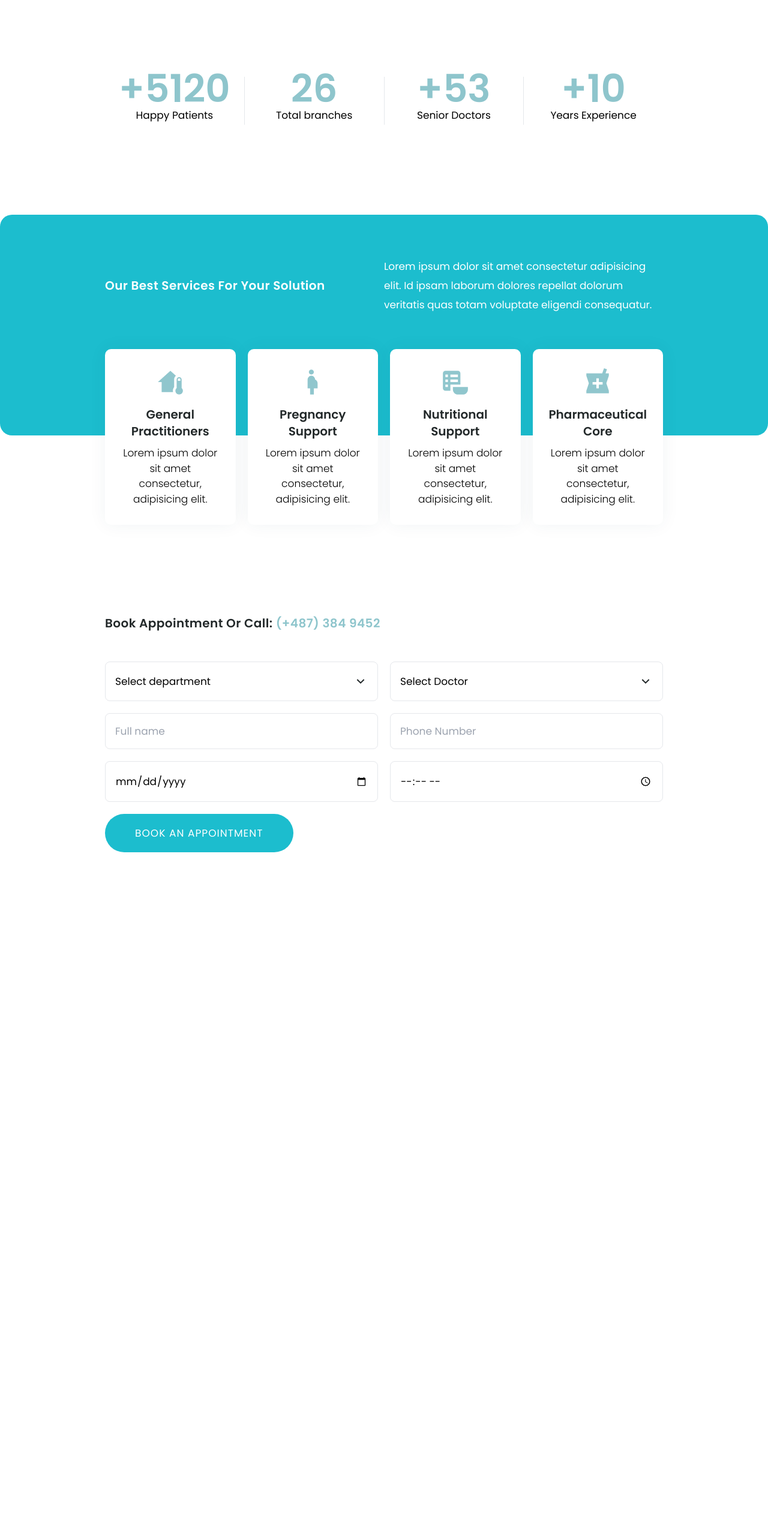
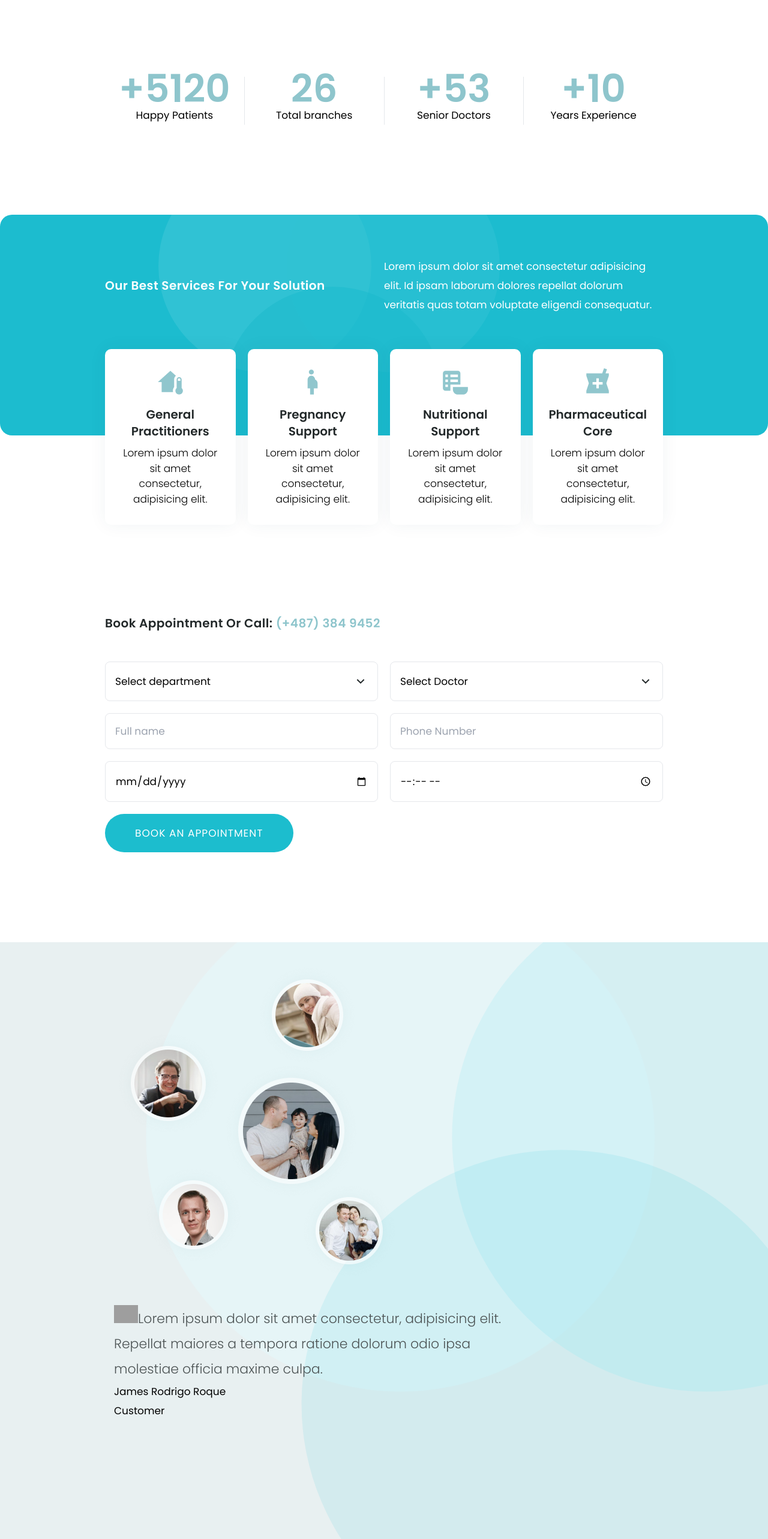
Before and after one commit to matheusht/whitelabel-lp, a React (Vite) app: page / in a window 1280 px wide. Shown: the part 969-3535 px from the top of the page at 60% size. Before the commit the page ends 2540 px from the top, so only its background shows below. Built offline with nearby package versions, Linux system fonts and the light colour scheme; grey boxes are pictures that could not be loaded.

Commit message:
Testimonials Component Stylezation

```diff
--- a/src/App.tsx
+++ b/src/App.tsx
@@ -2,6 +2,7 @@ import { Appointment } from 'components/Appointment'
 import { Header } from 'components/Header'
 import { Services } from 'components/Services'
 import { Stats } from 'components/Stats'
+import { Testimonials } from 'components/Testimonials'
 import { register } from 'swiper/element'
 register()
 
@@ -12,6 +13,7 @@ export function App() {
       <Stats />
       <Services />
       <Appointment />
+      <Testimonials />
     </>
   )
 }
--- /dev/null
+++ b/src/components/Testimonials/index.tsx
@@ -0,0 +1,41 @@
+/* eslint-disable tailwindcss/no-custom-classname */
+import { register } from 'swiper/element'
+register()
+
+export function Testimonials() {
+  return (
+    <>
+      <section className="testimonial bg-testimonials bg-cover bg-right bg-no-repeat py-12 xl:min-h-[595px] xl:py-0">
+        <div className="testimonial__container container mx-auto">
+          <div>
+            <div className="hidden xl:flex">
+              <img src="public/assets/img/testimonials/img.png" alt="" />
+            </div>
+            <div className="max-w-[98%] xl:max-w-[710px]">
+              <div className="swiper h-[400px]">
+                <div className="swiper-wrapper">
+                  <div className="swiper-slide">
+                    <div className="flex h-full flex-col items-start justify-center ">
+                      <div className="mx-auto max-w-[680px] text-center xl:text-left">
+                        <p className="before:top-o relative text-center text-[22px] font-light leading-[190%] text-[#4c5354] before:inline-block before:size-10 before:bg-quoteLeft before:bg-contain before:bg-bottom before:bg-no-repeat xl:text-left">
+                          <span>
+                            Lorem ipsum dolor sit amet consectetur, adipisicing
+                            elit. Repellat maiores a tempora ratione dolorum
+                            odio ipsa molestiae officia maxime culpa.
+                          </span>
+                        </p>
+                        <div>James Rodrigo Roque</div>
+                        <div>Customer</div>
+                      </div>
+                    </div>
+                  </div>
+                </div>
+                <div className="swiper-pagination"></div>
+              </div>
+            </div>
+          </div>
+        </div>
+      </section>
+    </>
+  )
+}
--- a/tailwind.config.mjs
+++ b/tailwind.config.mjs
@@ -88,11 +88,11 @@ module.exports = {
         custom2: '0px 0px 30px 0px rgba(8, 73, 81, 0.06)'
       },
       backgroundImage: {
-        services: 'url(../../assets/img/services/bg.svg',
-        testimonials: 'url(../../assets/img/testimonials/bg.svg',
-        departments: 'url(../../assets/img/departments/bg.svg',
-        quoteLeft: 'url(../../assets/img/quoteLeft/bg.svg',
-        quoteRight: 'url(../../assets/img/quoteRight/bg.svg'
+        services: 'url(public/assets/img/services/bg.svg)',
+        testimonials: 'url(public/assets/img/testimonials/bg.svg)',
+        departments: 'url(public/assets/img/departments/bg.svg)',
+        quoteLeft: 'url(public/assets/img/quoteLeft/bg.svg)',
+        quoteRight: 'url(public/assets/img/quoteRight/bg.svg)'
       }
     }
   },
```
Also changed, not shown: 2 other files (tests, documents, lock files or other folders).
